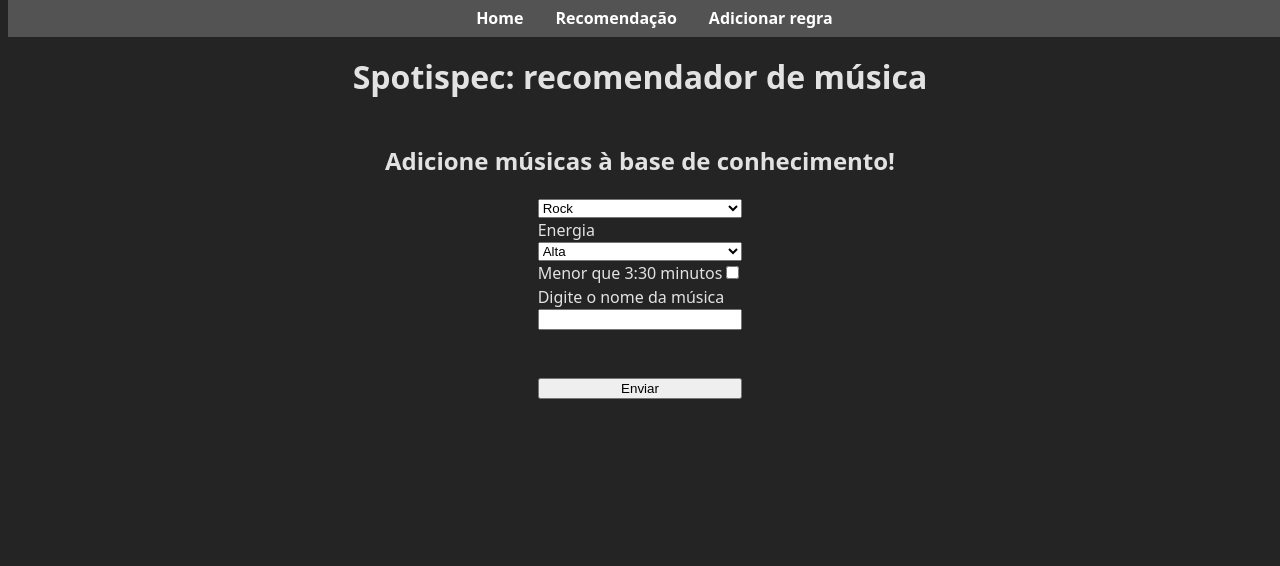
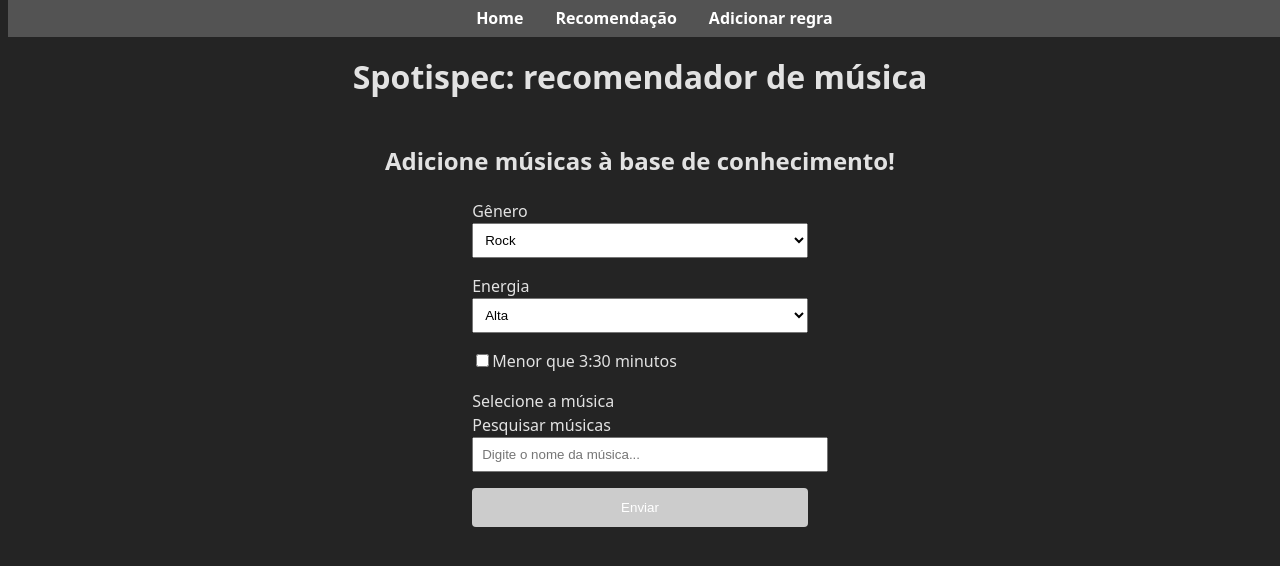
Before and after one commit to Versionaryy/front-spotispec, a React (Vite) app: page /knowledge-base in a window 1280 px wide. Shown: the top 566 px of the page. Built offline with nearby package versions, Linux system fonts and the light colour scheme.

Commit message:
feat: input de pesquisa spotify

```diff
--- /dev/null
+++ b/src/components/SongSearch.jsx
@@ -0,0 +1,135 @@
+import { useEffect, useMemo, useState } from 'react'
+
+/**
+ * SongSearch
+ * - Pesquisa músicas via Fetch em `${VITE_API_URL}/pesquisa-spotify?q=...`
+ * - Cancela requisições em andamento com AbortController
+ * - Evita condição de corrida usando timestamp da requisição
+ * - Chama `onSelect(song)` quando o usuário clica em um item
+ */
+export default function SongSearch({ onSelect }) {
+  const [query, setQuery] = useState('')
+  const [loading, setLoading] = useState(false)
+  const [lastRequestStartTimestamp, setLastRequestStartTimestamp] = useState(0)
+  const [results, setResults] = useState(null)
+
+  const showResults = useMemo(() => {
+    return query && (loading || results)
+  }, [loading, results, query])
+
+  useEffect(() => {
+    console.log(query)
+    if (!query) {
+      setResults(null)
+      return
+    }
+
+    setLoading(true)
+    const requestStartTimestamp = Date.now()
+    const controller = new AbortController()
+
+    const url = `${import.meta.env.VITE_API_URL}/pesquisa-spotify?q=${encodeURIComponent(query)}`
+
+    fetch(url, { signal: controller.signal })
+      .then(async (res) => {
+        if (!res.ok) {
+          const text = await res.text()
+          throw new Error(text || `HTTP ${res.status}`)
+        }
+        const data = await res.json()
+        console.log(data)
+
+        // Extrai items da estrutura: data.musicas.tracks.items
+        let items = []
+        if (data?.musicas?.tracks?.items && Array.isArray(data.musicas.tracks.items)) {
+          items = data.musicas.tracks.items
+        } else if (Array.isArray(data)) {
+          items = data
+        } else if (data?.results && Array.isArray(data.results)) {
+          items = data.results
+        } else if (data?.tracks && Array.isArray(data.tracks)) {
+          items = data.tracks
+        } else if (data?.items && Array.isArray(data.items)) {
+          items = data.items
+        } else if (data?.musica && typeof data.musica === 'object') {
+          items = [data.musica]
+        }
+
+        // evita condição de corrida
+        if (requestStartTimestamp > lastRequestStartTimestamp) {
+          setLastRequestStartTimestamp(requestStartTimestamp)
+          setResults(items)
+        }
+      })
+      .catch((err) => {
+        if (err.name === 'AbortError') return
+        console.error('Erro na busca de músicas:', err)
+        setResults([])
+      })
+      .finally(() => setLoading(false))
+
+    return () => controller.abort()
+
+  }, [query])
+
+  return (
+    <div style={{ width: '100%', maxWidth: 640 }}>
+      <label htmlFor="song-search">
+      Pesquisar músicas
+      </label>
+
+      <input
+        id="song-search"
+        autoComplete="off"
+        name="query"
+        type="text"
+        placeholder="Digite o nome da música..."
+        value={query}
+        onChange={(e) => setQuery(e.target.value)}
+        style={{ width: '100%', padding: '0.5rem', marginBottom: 0 }}
+      />
+
+      {showResults && (
+        <ul style={{ listStyle: 'none', margin: 0, padding: 0, border: '1px solid #ddd', borderTop: 'none' }}>
+          {loading && (
+            <li style={{ textAlign: 'center', padding: '1rem' }}>Carregando...</li>
+          )}
+
+          {!loading && results && results.length === 0 && (
+            <li style={{ textAlign: 'center', padding: '1rem' }}>Sem resultados</li>
+          )}
+
+          {!loading && results && results.map((song, idx) => {
+            // Extrai dados do formato Spotify
+            const title = song?.name || song?.titulo || song?.title || 'Título'
+            const artist = song?.artists?.[0]?.name || song?.artista || song?.artist || 'Artista'
+            const spotifyUrl = song?.external_urls?.spotify || song?.spotify_url || ''
+            const albumImage = song?.album?.images?.[0]?.url || ''
+            const key = song?.id || `${title}-${artist}-${idx}`
+
+            return (
+              <li
+                key={key}
+                style={{
+                  padding: '0.75rem 1rem',
+                  borderTop: '1px solid #eee',
+                  cursor: 'pointer',
+                  display: 'flex',
+                  alignItems: 'center',
+                  gap: '0.75rem'
+                }}
+                onClick={() => onSelect && onSelect(song)}
+              >
+                {albumImage && <img src={albumImage} alt={title} style={{ width: 40, height: 40, borderRadius: 4 }} />}
+                <div style={{ flex: 1 }}>
+                  <div style={{ fontWeight: 700 }}>{title}</div>
+                  <div style={{ fontSize: 12, color: '#555' }}>{artist}</div>
+                </div>
+              </li>
+            )
+          })}
+        </ul>
+      )}
+    </div>
+  )
+}
--- a/src/pages/KnowledgeBasePage.jsx
+++ b/src/pages/KnowledgeBasePage.jsx
@@ -1,19 +1,41 @@
 import { Spin } from "antd"
 import { useState } from "react"
 import Navbar from "../components/navbar";
+import SongSearch from "../components/SongSearch";
 function KnowledgeBasePage() {
     const [isLoading, setIsLoading] = useState(false);
-    const [song, setSong] = useState(null)
+    const [selectedSong, setSelectedSong] = useState(null) // Música selecionada no formulário
+    const [completedSong, setCompletedSong] = useState(null) // Música adicionada com sucesso
     const [explicacao, setExplicacao] = useState()
 
-    const postRecommendation = async (formData) => {
+    const handleSongSelect = (song) => {
+        // Apenas seleciona a música, não envia o formulário
+        console.log(song)
+
+        setSelectedSong(song)
+    }
+
+    const postRecommendation = async (e) => {
+        e.preventDefault()
+
+        if (!selectedSong) {
+            console.warn('Nenhuma música selecionada')
+            return
+        }
+
         try {
             setIsLoading(true)
 
+            const formData = new FormData(e.target)
             const payload = {
                 genero: formData.get("genero"),
                 energia: formData.get("energia"),
-                eh_curta: formData.get("curta") == null ? false : true
+                eh_curta: formData.get("curta") == null ? false : true,
+                musica: {
+                    titulo: selectedSong.name,
+                    artista: selectedSong.artists[0].name || '',
+                    spotify_url: selectedSong.href || ''
+                }
             }
 
             const response = await fetch(`${import.meta.env.VITE_API_URL}/base-conhecimento`, {
@@ -30,21 +52,24 @@ function KnowledgeBasePage() {
             }
 
             const data = await response.json()
-            setSong(data.musica)
-            setExplicacao(data.explicacao || '')
+            // Só muda para a tela de sucesso após a resposta do servidor
+            setCompletedSong(selectedSong)
+            setExplicacao(data.explicacao || 'Música adicionada com sucesso!')
 
         }
         catch(e) {
             console.error(e)
-            // opcional: mostrar mensagem ao usuário
+            setExplicacao('Erro ao adicionar música. Tente novamente.')
         }
         finally {
             setIsLoading(false)
         }
     }
 
-    const searchSongSpotify = async (e) => {
-
+    const resetForm = () => {
+        setSelectedSong(null)
+        setCompletedSong(null)
+        setExplicacao('')
     }
     return(
         <>
@@ -56,40 +81,58 @@ function KnowledgeBasePage() {
             <div style={{display: 'flex', alignItems: 'center', justifyContent: 'center', height: 200}}>
                 <Spin size="large" />
             </div>
-        ) : (!isLoading && song == null) ? (
-            <form onSubmit={(e) => { e.preventDefault(); const fd = new FormData(e.target); postRecommendation(fd); }} style={{display: 'flex', flexDirection: 'column'}}>
-            <select name="genero" id="genero">
+        ) : completedSong ? (
+            <div style={{display: 'flex', flexDirection: 'column', alignItems: 'center', textAlign: 'center', maxWidth: 600}}>
+                <h3>✓ Música adicionada com sucesso!</h3>
+                <p>{explicacao}</p>
+                <button onClick={resetForm} style={{padding: '0.75rem 1.5rem', backgroundColor: '#118825ff', color: '#fff', border: 'none', borderRadius: '4px', cursor: 'pointer', marginTop: '1rem'}}>
+                    Adicionar outra música
+                </button>
+            </div>
+        ) : (
+            <form onSubmit={postRecommendation} style={{display: 'flex', flexDirection: 'column', gap: '1rem', maxWidth: 500}}>
+                <div>
+                    <label htmlFor="genero">Gênero</label>
+                    <select name="genero" id="genero" style={{width: '100%', padding: '0.5rem'}}>
                         <option value="Rock">Rock</option>
                         <option value="Pop">Pop</option>
                         <option value="Hip Hop">Hip Hop</option>
                         <option value="Eletrônica">Eletrônica</option>
                     </select>
+                </div>
 
+                <div>
                     <label htmlFor="energia">Energia</label>
-            <select name="energia" id="energia">
+                    <select name="energia" id="energia" style={{width: '100%', padding: '0.5rem'}}>
                         <option value="Alta">Alta</option>
                         <option value="Média">Média</option>
                         <option value="Baixa">Baixa</option>
                     </select>
+                </div>
+
                 <div>
+                    <label htmlFor="curta">
+                        <input type="checkbox" name="curta" id="curta" />
+                        Menor que 3:30 minutos
+                    </label>
+                </div>
 
-            <label htmlFor="curta">Menor que 3:30 minutos</label>
-            <input type="checkbox" name="curta" id="curta" />
+                <div>
+                    <label htmlFor="song-search-label">Selecione a música</label>
+                    <SongSearch onSelect={handleSongSelect}/>
                 </div>
-            <label htmlFor="genero">Digite o nome da música</label>
-            <input type="search" name="musica" id=""  onChange={(e) => { e.preventDefault(); searchSongSpotify(e.target); }} style={{marginBottom: '3rem'}}/>
-            <button type="submit">Enviar</button>
+
+                {selectedSong && (
+                    <div style={{padding: '1rem', backgroundColor: '#f0f0f0', borderRadius: '4px'}}>
+                        <strong>Música selecionada:</strong>
+                        <p style={{margin: '0.5rem 0'}}>{selectedSong?.name || selectedSong?.titulo} - {selectedSong?.artists?.[0]?.name || selectedSong?.artista}</p>
+                    </div>
+                )}
+
+                <button type="submit" disabled={!selectedSong} style={{padding: '0.75rem', backgroundColor: selectedSong ? '#118825ff' : '#ccc', color: '#fff', border: 'none', borderRadius: '4px', cursor: selectedSong ? 'pointer' : 'not-allowed'}}>
+                    Enviar
+                </button>
             </form>
-        ) : (
-            <div style={{display: 'flex', flexDirection: 'column', alignItems: 'center'}}>
-                <h3>Recomendação</h3>
-                <p style={{fontWeight: 700, margin: 6}}>{song}</p>
-                <div style={{maxWidth: 600, textAlign: 'left'}}>
-                    <strong>Explicação:</strong>
-                    <p style={{marginTop: 6}}>{explicacao}</p>
-                </div>
-                <button onClick={() => { setSong(null); setExplicacao(''); }}>Tentar novamente</button>
-            </div>
         )}
         </div>
         </>
```
Lines whose indentation alone changed are shown as unchanged.
